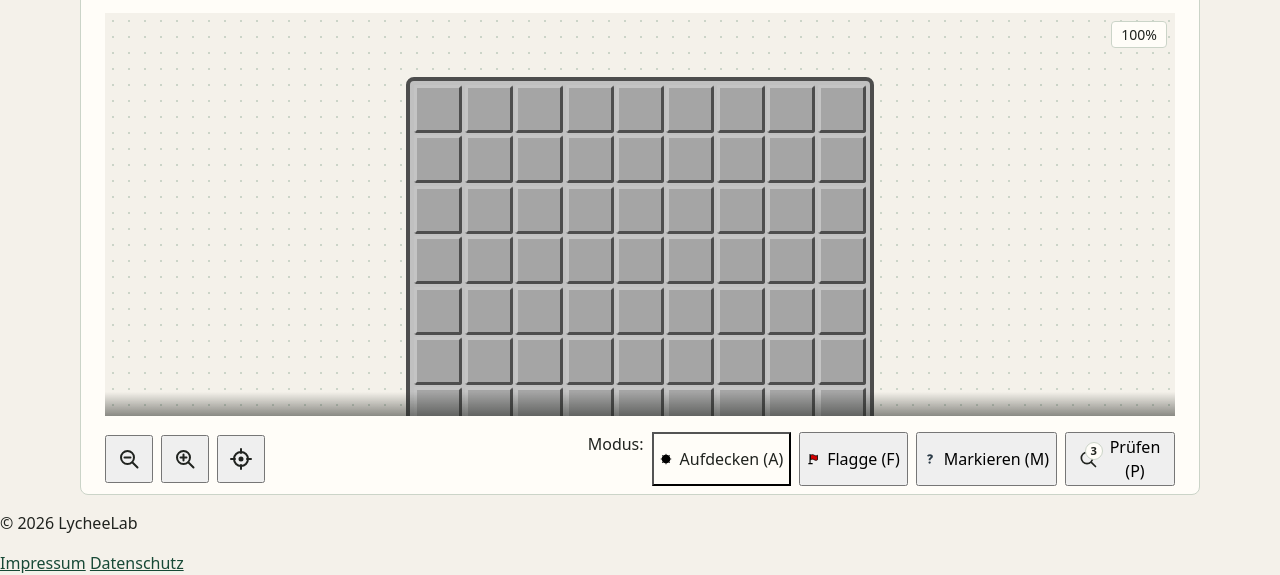
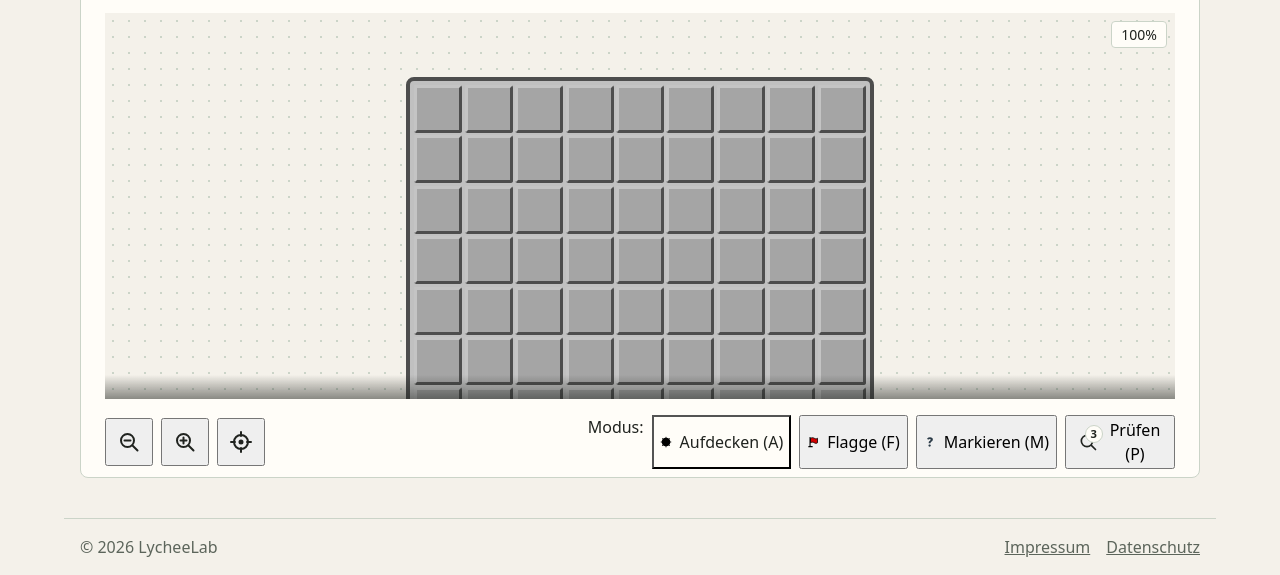
Before and after one commit to IU-Webprogrammierung/2026-09-website-megacoolblood, a website: page pages/minesweeper/game.html in a window 1280 px wide. Shown: the part 225-800 px from the top of the page. Drawn offline with Linux system fonts and the light colour scheme.

Commit message:
feat(footer): enhance site footer layout and styling

```diff
--- a/components/footer.html
+++ b/components/footer.html
@@ -1,5 +1,5 @@
 <footer id="site-footer">
-  <p>© 2026 LycheeLab</p>
+  <div>© 2026 LycheeLab</div>
   <nav aria-label="Rechtliche Informationen">
     <a href="pages/impressum.html">Impressum</a>
     <a href="pages/datenschutz.html">Datenschutz</a>
--- a/css/style.css
+++ b/css/style.css
@@ -82,6 +82,30 @@ h1,
 h2,
 p {
   margin-block: 0 var(--space-medium);
+}
+
+#site-footer {
+  display: flex;
+  flex-wrap: wrap;
+  align-items: center;
+  justify-content: space-between;
+  gap: var(--space-medium);
+  width: 100%;
+  max-width: var(--content-width);
+  margin: var(--space-large) auto 0;
+  padding: var(--space-medium);
+  color: var(--color-muted);
+  border-top: 1px solid var(--color-border);
+
+  nav {
+    display: flex;
+    flex-wrap: wrap;
+    gap: var(--space-medium);
+  }
+
+  a {
+    color: inherit;
+  }
 }
 
 .game-panel {
```
Also changed, not shown: pages/2048/game.html (+5 -2 lines), pages/2048/instructions.html (+9 -3 lines), pages/2048/statistics.html (+7 -5 lines), pages/datenschutz.html (+3 -0 lines), pages/impressum.html (+9 -3 lines), pages/minesweeper/game.html (+6 -7 lines), pages/minesweeper/settings.html (+3 -1 lines), pages/minesweeper/statistics.html (+0 -1 lines), pages/minesweeper/subnavigation.html (line endings or trailing spaces).
